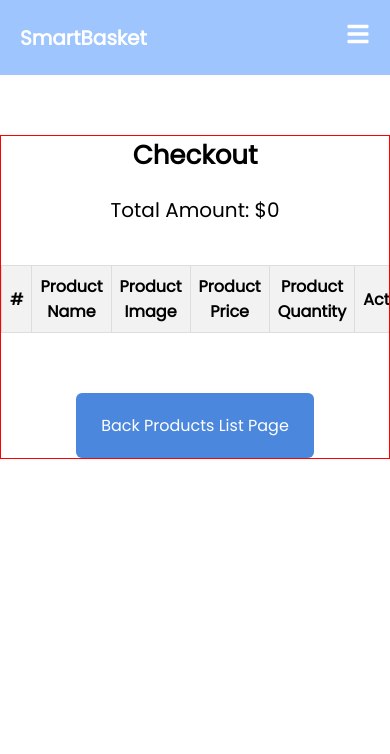
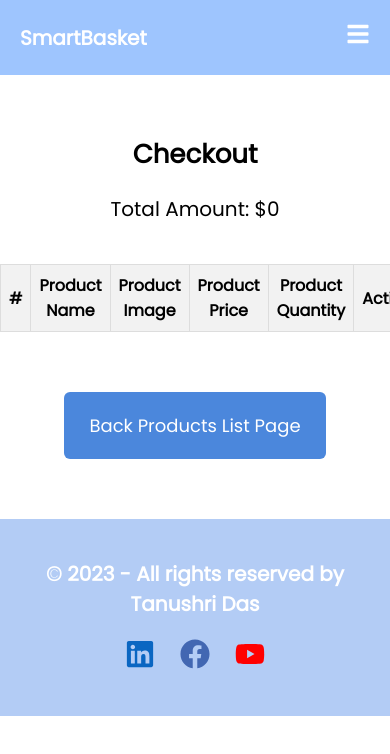
Before and after one commit to Tanushri-Das/simple-shopping-cart, a React (Vite) app: page /checkout in a window 390 px wide. Shown: the top 754 px of the page. Built offline with nearby package versions, Linux system fonts and the light colour scheme.

Commit message:
add redirect file in public folder

```diff
--- /dev/null
+++ b/src/Components/Footer/Footer.css
@@ -0,0 +1,42 @@
+.linkedin {
+  color: #0a66c2;
+  font-size: 30px;
+
+}
+.social-link{
+    margin-right: 25px;
+}
+.facebook {
+  color: #4267b2;
+  font-size: 30px;
+}
+.youtube {
+  color: #ff0000;
+  font-size: 30px;
+}
+.footer {
+  display: flex;
+  justify-content: space-between;
+  align-items: center;
+  padding: 40px 60px;
+  background-color: #b3ccf5;
+  color: #fff;
+}
+.copy {
+  font-size: 20px;
+  font-weight: 600;
+}
+@media screen and (max-width: 768px) {
+  .footer {
+    flex-direction: column;
+    align-items: center;
+    text-align: center;
+  }
+
+  .social-links {
+    margin-top: 20px;
+  }
+  .footer {
+    padding: 40px 20px;
+  }
+}
--- /dev/null
+++ b/src/Components/Footer/Footer.jsx
@@ -0,0 +1,39 @@
+import React from "react";
+import { FaFacebook, FaLinkedin, FaYoutube } from "react-icons/fa";
+import "./Footer.css";
+
+const Footer = () => {
+  const date = new Date().getFullYear();
+  return (
+    <div className="footer">
+      <p className="copy">
+        &copy; {date} - All rights reserved by Tanushri Das
+      </p>
+      <div className="social-links">
+        <a className="social-link"
+          href="https://www.linkedin.com/in/tanushri-das-06a520194/"
+          target="_blank"
+          rel="noopener noreferrer"
+        >
+          <FaLinkedin className="linkedin" />
+        </a>
+        <a className="social-link"
+          href="https://www.facebook.com/tanushri.das01?mibextid=ZbWKwL"
+          target="_blank"
+          rel="noopener noreferrer"
+        >
+          <FaFacebook className="facebook" />
+        </a>
+        <a
+          href="https://www.youtube.com/watch?v=ZvggB9FT4gM&ab_channel=MuseumofFineArts%2CBoston"
+          target="_blank"
+          rel="noopener noreferrer"
+        >
+          <FaYoutube className="youtube" />
+        </a>
+      </div>
+    </div>
+  );
+};
+
+export default Footer;
--- a/src/Layout/Main.jsx
+++ b/src/Layout/Main.jsx
@@ -1,12 +1,14 @@
 import React from 'react'
 import Header from '../Components/Header/Header'
 import { Outlet } from 'react-router-dom'
+import Footer from '../Components/Footer/Footer'
 
 const Main = () => {
   return (
     <div>
         <Header/>
         <Outlet/>
+        <Footer/>
     </div>
   )
 }
--- a/src/Pages/CheckoutPage/CheckoutPage.jsx
+++ b/src/Pages/CheckoutPage/CheckoutPage.jsx
@@ -29,9 +29,6 @@ const CheckoutPage = () => {
     dispatch(addToCart({ id: productId }));
   };
 
-  // const handleDecreaseQuantity = (productId) => {
-  //   dispatch(decreaseQuantity(productId));
-  // };
 
   const handleDecreaseQuantity = (productId) => {
     const existingProduct = cartItems.find((item) => item.id === productId);
@@ -60,7 +57,7 @@ const CheckoutPage = () => {
   };
 
   return (
-    <div className="products-list" style={{ border: "1px solid red" }}>
+    <div className="products-list">
       <h2 className="checkout-text">Checkout</h2>
       <p className="total">Total Amount: ${calculateTotal()}</p>
       <div className="checklist-table">
--- a/src/Pages/Home/Home.css
+++ b/src/Pages/Home/Home.css
@@ -1,7 +1,7 @@
 
 .home {
   margin: 100px auto;
-  max-width: 600px; /* Adjust the maximum width as needed */
+  max-width: 600px;
 }
 
 .outer {
@@ -10,12 +10,13 @@
 
 .see-products-btn {
   border-radius: 6px;
-  font-size: 16px;
+  font-size: 18px;
   padding: 20px 25px;
   cursor: pointer;
   background-color: #4b87dc;
   border: none;
   outline: none;
+  font-weight: 500;
   color: white;
 }
 
--- a/src/Pages/ProductList/ProductList.css
+++ b/src/Pages/ProductList/ProductList.css
@@ -1,4 +1,3 @@
-
 .products-list {
   margin: 60px 0;
 }
@@ -30,20 +29,21 @@
 
 .product-name {
   text-align: center;
-    font-size: 22px;
+  font-size: 20px;
+  font-weight: 600;
+  margin-bottom: 8px;
 }
 
 .product-price {
   text-align: center;
-    font-size: 20px;
-    font-weight: 500;
+  font-size: 18px;
 }
-
+.product-info {
+  margin: 15px 0;
+}
 .btn-div {
   display: flex;
   justify-content: center;
-    margin-top: 10px; /* Add margin to the button */
-
 }
 
 .add-to-cart {
@@ -63,13 +63,29 @@
   color: rgb(0, 255, 89);
   background-color: white;
 }
+.spinner {
+  border: 4px solid rgba(0, 0, 0, 0.1);
+  border-top: 4px solid #3498db;
+  border-radius: 50%;
+  width: 30px;
+  height: 30px;
+  animation: spin 1s linear infinite;
+  margin: 20px auto;
+}
 
+@keyframes spin {
+  0% {
+    transform: rotate(0deg);
+  }
+  100% {
+    transform: rotate(360deg);
+  }
+}
 /* Media queries for responsiveness */
 @media (min-width: 768px) {
   .products {
     grid-template-columns: repeat(auto-fill, minmax(300px, 1fr));
   }
-
 }
 
 @media (min-width: 1024px) {
--- a/src/Pages/ProductList/ProductList.jsx
+++ b/src/Pages/ProductList/ProductList.jsx
@@ -1,22 +1,111 @@
-import React, { useEffect, useState } from "react";
-import { useDispatch } from "react-redux";
-import { addToCart } from "../../redux/cartSlice";
-import "./ProductList.css";
-import Swal from "sweetalert2";
+// import React, { useEffect, useState } from 'react';
+// import { useDispatch, useSelector } from 'react-redux';
+// import { addToCart } from '../../redux/cartSlice';
+// import Swal from 'sweetalert2';
+// import "./ProductList.css";
+
+// const ProductList = () => {
+//   const dispatch = useDispatch();
+//   const products = useSelector((state) => state.cart);
+//   const [productList, setProductList] = useState([]);
+
+//   useEffect(() => {
+//     const fetchProducts = async () => {
+//       try {
+//         const response = await fetch('products.json');
+//         const data = await response.json();
+//         setProductList(data);
+//       } catch (error) {
+//         console.error('Error fetching product data:', error);
+//       }
+//     };
+
+//     fetchProducts();
+//   }, []);
+
+//   const handleAddToCart = (product) => {
+//     const existingProduct = products.find((item) => item.id === product.id);
+
+//     if (existingProduct) {
+//       Swal.fire({
+//         position: 'top-end',
+//         icon: 'error',
+//         title: 'This product is already in your cart. Please choose a different product.',
+//         showConfirmButton: false,
+//         timer: 2000,
+//       });
+//     } else {
+//       dispatch(addToCart(product));
+
+//       Swal.fire({
+//         position: 'top-end',
+//         icon: 'success',
+//         title: 'Product added successfully',
+//         showConfirmButton: false,
+//         timer: 1500,
+//       });
+//     }
+//   };
+
+//   return (
+//     <div className="products-list">
+//       <h2 className="products-list-text">Product List</h2>
+//       <div className="products">
+//         {productList.map((product) => (
+//           <div key={product.id} className="product">
+//             <img src={product.img} alt={product.name} className="product-img" />
+//             <div>
+//               <h2 className="product-name">{product.name}</h2>
+//               <p className="product-price">${product.price}</p>
+//             </div>
+//             <div className="btn-div">
+//               <button className="add-to-cart" onClick={() => handleAddToCart(product)}>
+//                 Add to Cart
+//               </button>
+//             </div>
+//           </div>
+//         ))}
+//       </div>
+//     </div>
+//   );
+// };
+
+// export default ProductList;
+
+
+
+
+
+
+
+
+
+
+
+
+import React, { useEffect, useState } from 'react';
+import { useDispatch, useSelector } from 'react-redux';
+import { addToCart } from '../../redux/cartSlice';
+import Swal from 'sweetalert2';
+import './ProductList.css';
 
 const ProductList = () => {
   const dispatch = useDispatch();
-  const [products, setProducts] = useState([]);
+  const products = useSelector((state) => state.cart);
+  const [productList, setProductList] = useState([]);
+  const [loading, setLoading] = useState(true);
 
   useEffect(() => {
-    // Fetch the product data from products.json
     const fetchProducts = async () => {
       try {
-        const response = await fetch("products.json");
+        const response = await fetch('products.json');
         const data = await response.json();
-        setProducts(data);
+        setProductList(data);
       } catch (error) {
-        console.error("Error fetching product data:", error);
+        console.error('Error fetching product data:', error);
+      } finally {
+        // Set loading to false after fetch completes (whether success or error)
+        setLoading(false);
       }
     };
 
@@ -24,27 +113,41 @@ const ProductList = () => {
   }, []);
 
   const handleAddToCart = (product) => {
+    const existingProduct = products.find((item) => item.id === product.id);
+
+    if (existingProduct) {
+      Swal.fire({
+        position: 'top-end',
+        icon: 'error',
+        title: 'This product is already in your cart. Please choose a different product.',
+        showConfirmButton: false,
+        timer: 2000,
+      });
+    } else {
       dispatch(addToCart(product));
 
-    // Show success message using Swal.fire
       Swal.fire({
-      position: "top-end",
-      icon: "success",
-      title: "Product added to cart successfully",
+        position: 'top-end',
+        icon: 'success',
+        title: 'Product added successfully',
         showConfirmButton: false,
         timer: 1500,
       });
+    }
   };
 
   return (
-    <div className="products-list" style={{border:"1px solid red"}}>
+    <div className="products-list">
       <h2 className="products-list-text">Product List</h2>
+      {loading ? (
+        <div className="spinner"></div>
+      ) : (
         <div className="products">
-        {products.map((product) => (
+          {productList.map((product) => (
             <div key={product.id} className="product">
               <img src={product.img} alt={product.name} className="product-img" />
-            <div>
-              <h2 className="product-name">{product.name}</h2>
+              <div className='product-info'>
+                <p className="product-name">{product.name}</p>
                 <p className="product-price">${product.price}</p>
               </div>
               <div className="btn-div">
@@ -55,6 +158,7 @@ const ProductList = () => {
             </div>
           ))}
         </div>
+      )}
     </div>
   );
 };
--- a/src/redux/store.js
+++ b/src/redux/store.js
@@ -1,4 +1,4 @@
-// store.js
+
 import { configureStore } from '@reduxjs/toolkit';
 import cartReducer from './cartSlice';
 
```
Also changed, not shown: public/products.json (+12 -12 lines), src/redux/cartSlice.js (+0 -33 lines), 1 other file (tests, documents, lock files or other folders). Lines whose indentation alone changed are shown as unchanged.
